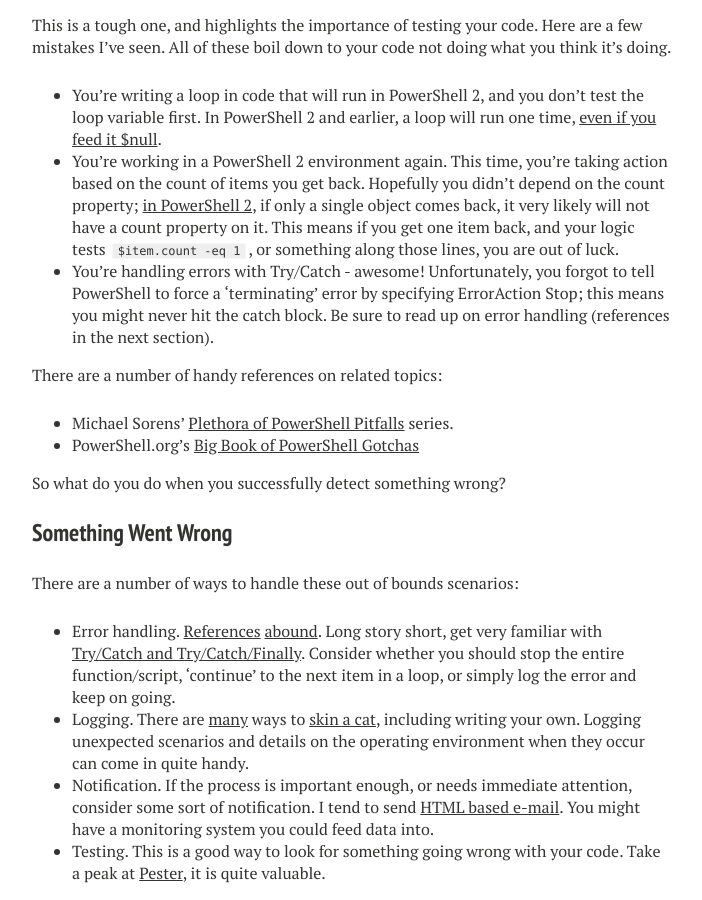
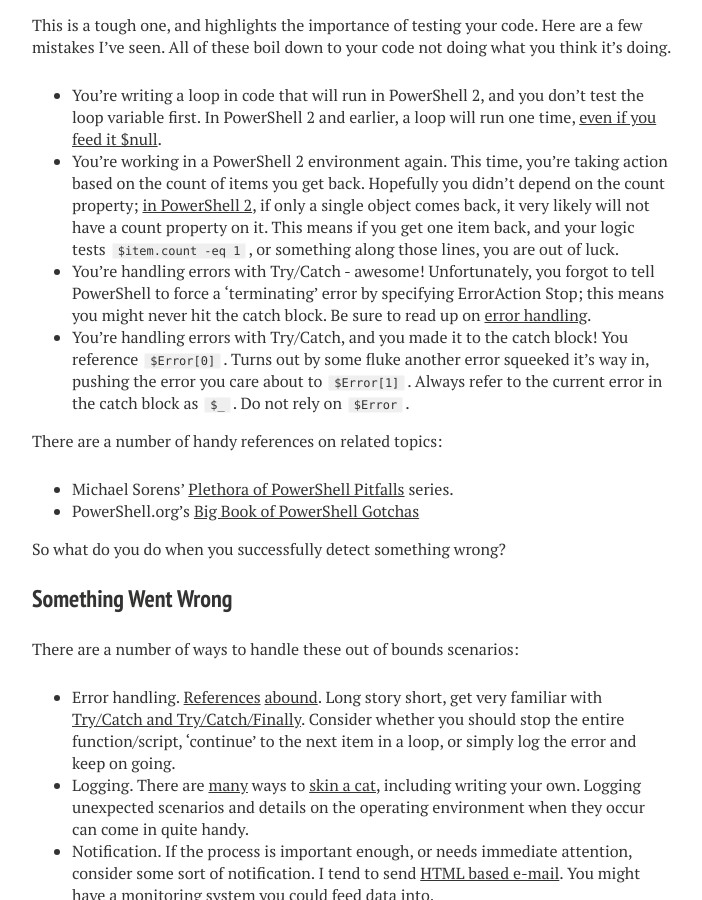
Before and after one commit to RamblingCookieMonster/RamblingCookieMonster.github.io, a Jekyll site: the page built from _posts/2015-06-08-Trust-but-Verify.md, in a window 1280 px wide and 900 px high, scrolled down 2845 px. Shown: the whole window, without its empty margins (288-990 px from the left). Built offline with Jekyll 4.4.1, drawn with Linux system fonts in a browser that asks for light colours; nearby versions of some CDN libraries; comment, search, counter and statistics services are not loaded.

Commit message:
error variable

````diff
--- a/_posts/2015-06-08-Trust-but-Verify.md
+++ b/_posts/2015-06-08-Trust-but-Verify.md
@@ -79,7 +79,8 @@ This is a tough one, and highlights the importance of testing your code. Here ar
 
 * You're writing a loop in code that will run in PowerShell 2, and you don't test the loop variable first. In PowerShell 2 and earlier, a loop will run one time, [even if you feed it $null](http://stackoverflow.com/questions/21755825/why-is-it-possible-to-loop-through-a-null-array).
 * You're working in a PowerShell 2 environment again. This time, you're taking action based on the count of items you get back. Hopefully you didn't depend on the count property; [in PowerShell 2](http://powershell.com/cs/blogs/tips/archive/2008/11/18/converting-results-into-arrays.aspx), if only a single object comes back, it very likely will not have a count property on it. This means if you get one item back, and your logic tests ```$item.count -eq 1```, or something along those lines, you are out of luck.
-* You're handling errors with Try/Catch - awesome! Unfortunately, you forgot to tell PowerShell to force a 'terminating' error by specifying ErrorAction Stop; this means you might never hit the catch block. Be sure to read up on error handling (references in the next section).
+* You're handling errors with Try/Catch - awesome! Unfortunately, you forgot to tell PowerShell to force a 'terminating' error by specifying ErrorAction Stop; this means you might never hit the catch block. Be sure to read up on [error handling](https://www.penflip.com/powershellorg/the-big-book-of-powershell-error-handling).
+* You're handling errors with Try/Catch, and you made it to the catch block! You reference ```$Error[0]```. Turns out by some fluke another error squeeked it's way in, pushing the error you care about to ```$Error[1]```. Always refer to the current error in the catch block as ```$_```. Do not rely on ```$Error```.
 
 There are a number of handy references on related topics:
 
````
